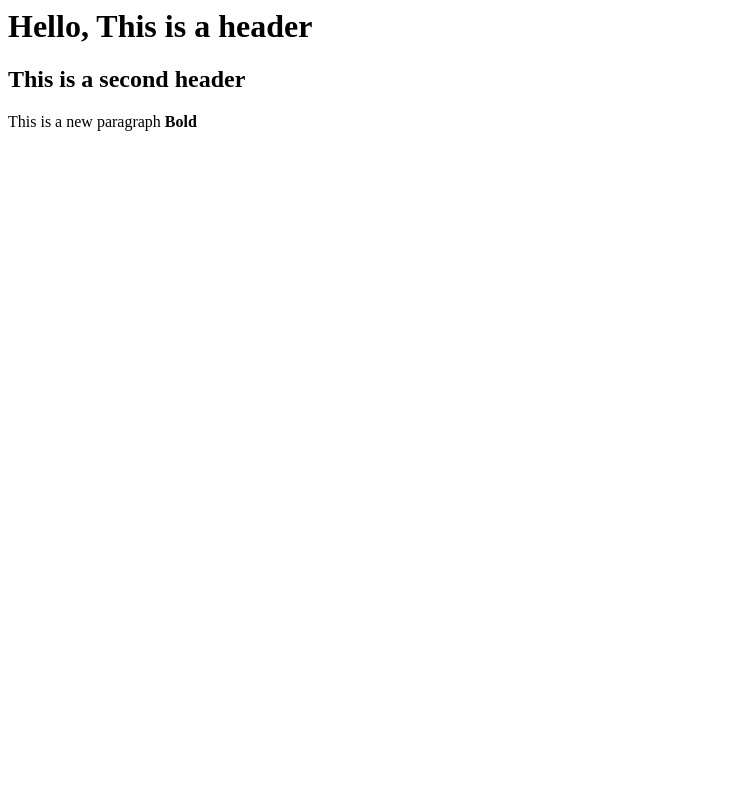
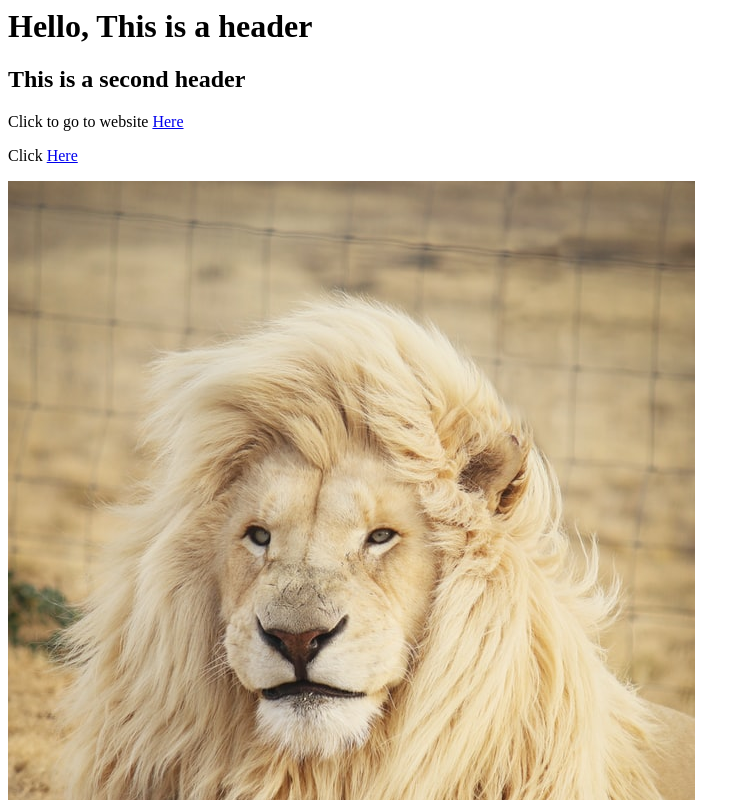
Before and after one commit to RWMumo/git-learn, a plain HTML site: page index.html in a window 1280 px wide. Shown: the top 800 px of the page, without its empty margins (0-750 px from the left). Drawn offline with Linux system fonts and the light colour scheme.

Commit message:
spiced up my site

```diff
--- a/index.html
+++ b/index.html
@@ -5,4 +5,12 @@
 <h2>This is a second header</h2>
 
 
-<p>This is a new paragraph <strong>Bold</strong></p>
+<p>Click to go to website <a href="http://www.moringaschool.com">Here</a></p>
+<p>Click <a href="secondary.html">Here</a></p>
+
+<!--Linking a word to a new page/ other website -->
+<!-- If you're linking to an external website always start with http -->
+<!-- <a href="points to destination">favorite things</a> -->
+
+<!-- How to add an image to your site -->
+<img src="lion.jpeg">
```
Also changed, not shown: secondary.html (added, +1 -0 lines), lion.jpeg (added).
